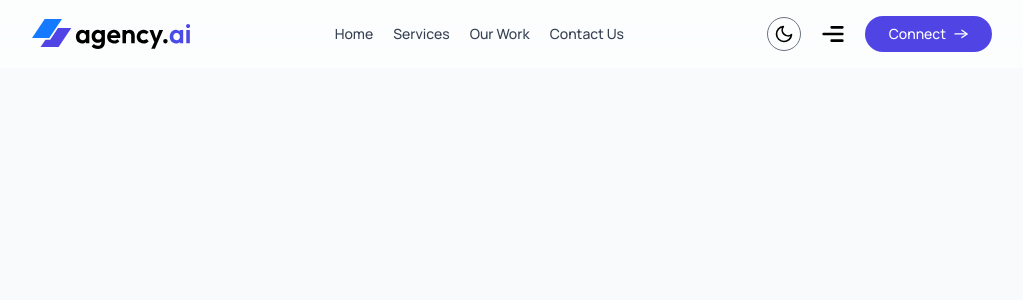
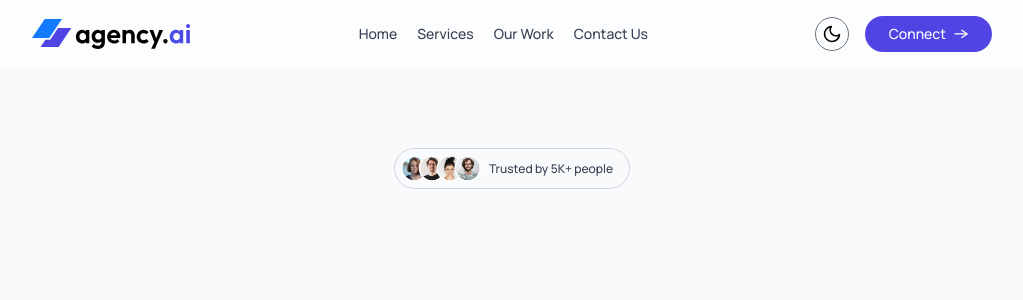
Before and after one commit to bipesh369/agency.ai, a React (Vite) app: page / in a window 1280 px wide. Shown: the top 300 px of the page, without its empty margins (128-1151 px from the left). Built offline with nearby package versions, Linux system fonts and the light colour scheme.

Commit message:
hero section

```diff
--- a/src/App.jsx
+++ b/src/App.jsx
@@ -1,5 +1,6 @@
 import React, { useEffect, useState } from "react";
 import Navbar from "./components/Navbar";
+import Hero from "./components/Hero";
 
 const App = () => {
 
@@ -20,6 +21,7 @@ const App = () => {
   return (
     <div className="min-h-screen bg-gray-50 dark:bg-black relative">
       <Navbar theme={theme} setTheme={setTheme} />
+      <Hero />
     </div>
   );
 };
--- a/src/components/Hero.jsx
+++ b/src/components/Hero.jsx
@@ -1,10 +1,16 @@
 import React from 'react'
+import group_profile from '../assets/group_profile.png'
 
 const  Hero = () => {
   return (
-    <div id="hero" className="flex flex-col items-center gap-6 py-20 px-4 sm:px-12 lg:px-24 xl:px-40 text-center w-full overflow-hidden text-gray-700 dark:text-white">
+    <div id='hero' className='flex flex-col items-center gap-6 py-20 px-4 sm:px-12 lg:px-24 xl:px-40 text-center w-full overflow-hidden text-gray-700 dark:text-white'>
 
-      <div></div>
+      <div className='inline-flex items-center gap-2 border border-gray-300 p-1.5 pr-4 rounded-full'>
+
+        <img className='w-20' src={group_profile} alt="" />
+        <p className='text-xs font-medium'>Trusted by 5K+ people</p>
+
+      </div>
 
 
       </div>
--- a/src/components/Navbar.jsx
+++ b/src/components/Navbar.jsx
@@ -14,7 +14,7 @@ const Navbar = ({ theme, setTheme }) => {
 
       <img src={theme === "dark" ? assets.logo_dark : assets.logo} className='w-32 sm:w-40' alt='' />
 
-      <div className={`text-gray-700 dark:text-white sm:text-sm ${!sidebarOpen ? 'max-sm:w-0 overflow-hiden' : 'max-sm:w-60 max-sm:pl-10'} max-sm:fixed top-0 bottom-0 right-0 max-sm:min-h-screen max-sm:h-full max-sm:flex-col max-sm:bg-primary max-sm:text-white max-sm:pt-20 flex sm:items-center gap-5 transition-all`}>
+      <div className={`text-gray-700 dark:text-white sm:text-sm ${!sidebarOpen ? 'max-sm:w-0 overflow-hidden' : 'max-sm:w-60 max-sm:pl-10'} max-sm:fixed top-0 bottom-0 right-0 max-sm:min-h-screen max-sm:h-full max-sm:flex-col max-sm:bg-primary max-sm:text-white max-sm:pt-20 flex sm:items-center gap-5 transition-all`}>
 
         <img src={assets.close_icon} alt="" className='w-5 absolute right-4 top-4 sm:hidden' onClick={()=> setSidebarOpen(false)}/>
 
@@ -31,9 +31,9 @@ const Navbar = ({ theme, setTheme }) => {
 
         <img src={theme === 'dark'? assets.menu_icon_dark : assets.menu_icon} alt="" onClick={()=>
           setSidebarOpen(true)
-        } className='w-8 sm-hidden'/>
+        } className='w-8 sm:hidden'/>
 
-        <a href="#contact-us" className='text-sm max-sm:hidden flex items-center gap-2 bg-primary text-white px-6 py-2 rounded-full cursor-pointer hover:scale-103 transition-all'>
+        <a href="#contact-us" className='text-sm max-sm:hidden flex items-center gap-2 bg-primary text-white px-6 py-2 rounded-full cursor-pointer hover:scale-105 transition-all'>
           Connect
           <img src={arrow_icon} width={14} alt="" />
         </a>
--- a/vite.config.js
+++ b/vite.config.js
@@ -1,11 +1,9 @@
 import { defineConfig } from 'vite'
 import react from '@vitejs/plugin-react'
-import tailwindcss from '@tailwindcss/vite'
 
-// https://vite.dev/config/
 export default defineConfig({
-  plugins: [react(), tailwindcss()],
-  // server: {
-  //   open: true
-  // }
+  plugins: [react()],
+  server: {
+    open: true,
+  },
 })
```
